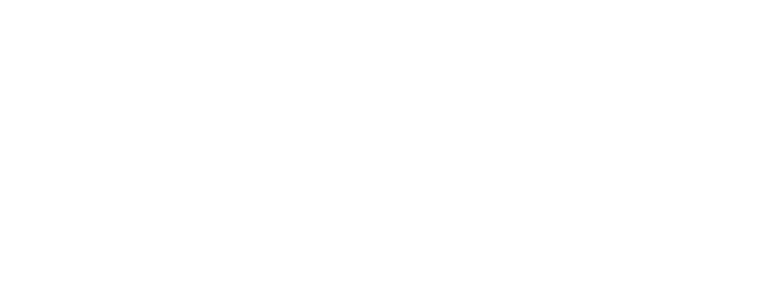
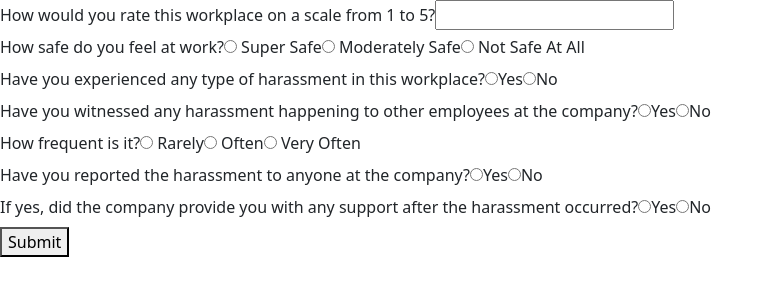
Before and after one commit to Pily01/Soros, a React (Create React App) app in the folder react-project/: page /Soros/form in a window 1280 px wide. Before the commit this address had no page. Shown: the top 300 px of the page, without its empty margins (0-773 px from the left). Built offline with nearby package versions, Linux system fonts and the light colour scheme.

Commit message:
Created a form with firebase upload

```diff
--- a/react-project/package.json
+++ b/react-project/package.json
@@ -15,7 +15,7 @@
     "react": "^18.2.0",
     "react-bootstrap": "^2.7.2",
     "react-dom": "^18.2.0",
-    "react-router-dom": "6",
+    "react-router-dom": "^6.8.2",
     "react-scripts": "5.0.1",
     "sass": "^1.58.3",
     "web-vitals": "^2.1.4"
--- a/react-project/src/App.js
+++ b/react-project/src/App.js
@@ -4,12 +4,14 @@ import './App.css';
 
 import Home from './routes/home/home.component';
 import Company from './components/company/company.component';
+import FormInput from './components/form-input/form-input.component'
 
 const App = () => {
   return (
     <Routes>
       <Route path='/Soros' element={<Home/>}/>
       <Route path='/Soros/companies/:name' element={<Company/>}/>
+      <Route path='/Soros/form' element={<FormInput/>}/>
     </Routes>
 
   );
--- /dev/null
+++ b/react-project/src/components/form-input/form-input.component.jsx
@@ -0,0 +1,110 @@
+import { useState } from "react";
+import {useNavigate} from 'react-router-dom';
+
+
+import { collection, addDoc } from "firebase/firestore";
+import {db} from '../../utils/firebase/firebase.utils';
+
+const FormInput = () => {
+    const navigate = useNavigate();
+//various states for our form inputs
+    const [workPlaceRating, setWorkPlaceRating] = useState('');
+    const [safeAtWork, setSafeAtWork] = useState('');
+    const [experiencedHarass, setExperiencedHarass] = useState(false);
+    const [witnessedHarass, setWitnessedHarass] = useState(false);
+    const [howFrequent, setHowFrequent] = useState('');
+    const [reportedHarass, setReportedHarass] = useState(false);
+    const [companySupport, setCompanySupport] = useState(false);
+
+//method to add data to firestore database
+    const handleSubmit = async (event) => {
+        event.preventDefault();
+
+        try{
+            const docRef = await addDoc(collection(db, "responses"), {
+                rating: workPlaceRating,
+                safe: safeAtWork,
+                experiencedHarassment: experiencedHarass,
+                witnessedHarassment: witnessedHarass,
+                frequency: howFrequent,
+                reportedHarassment: reportedHarass,
+                companySupport: companySupport
+              });
+            console.log("Document written with ID: ", docRef.id);
+
+            navigate('/Soros', {replace: true});
+        }
+        catch(e){
+            console.error("Error adding document: ", e);
+        }
+    }
+
+    return (
+        <div>
+            <form onSubmit={handleSubmit}>
+                <div>
+                <label>How would you rate this workplace on a scale from 1 to 5? </label>
+                <input type="text" value={workPlaceRating} onChange={(e)=>setWorkPlaceRating(e.target.value)}/>
+                </div>
+
+                <div>
+                <label>How safe do you feel at work?</label>
+                <input name="safe" type="radio" value="super safe" checked={safeAtWork === "super safe"}
+                onChange={(e)=>setSafeAtWork(e.target.value)}/> Super Safe
+                <input name="safe" type="radio" value="moderately safe" checked={safeAtWork === "moderately safe"}
+                onChange={(e)=>setSafeAtWork(e.target.value)}/> Moderately Safe
+                <input name="safe" type="radio" value="not safe" checked={safeAtWork === "not safe"}
+                onChange={(e)=>setSafeAtWork(e.target.value)}/> Not Safe At All
+                </div>
+
+                <div>
+                <label>Have you experienced any type of harassment in this workplace?</label>
+                <input type="radio" name="experience" value="Yes" checked={experiencedHarass === "Yes"}
+                onChange={(e)=>setExperiencedHarass(e.target.value)}/>Yes
+                <input type="radio" name="experience" value="No" checked={experiencedHarass === "No"}
+                onChange={(e)=>setExperiencedHarass(e.target.value)}/>No
+                </div>
+
+                <div>
+                <label>Have you witnessed any harassment happening to other employees at the company?</label>
+                <input type="radio" name="witnessed" value="Yes" checked={witnessedHarass === "Yes"}
+                onChange={(e)=>setWitnessedHarass(e.target.value)}/>Yes
+                <input type="radio" name="witnessed" value="No" checked={witnessedHarass === "No"}
+                onChange={(e)=>setWitnessedHarass(e.target.value)}/>No
+                </div>
+
+                <div>
+                <label>How frequent is it?</label>
+                <input name="frequent" type="radio" value="rarely" checked={howFrequent === "rarely"}
+                onChange={(e)=>setHowFrequent(e.target.value)}/> Rarely
+                <input name="frequent" type="radio" value="often" checked={howFrequent === "often"}
+                onChange={(e)=>setHowFrequent(e.target.value)}/> Often
+                <input name="frequent" type="radio" value="very often" checked={howFrequent === "very often"}
+                onChange={(e)=>setHowFrequent(e.target.value)}/> Very Often
+                </div>
+
+                <div>
+                <label>Have you reported the harassment to anyone at the company?</label>
+                <input type="radio" name="reported" value="Yes" checked={reportedHarass === "Yes"}
+                onChange={(e)=>setReportedHarass(e.target.value)}/>Yes
+                <input type="radio" name="reported" value="No" checked={reportedHarass === "No"}
+                onChange={(e)=>setReportedHarass(e.target.value)}/>No
+                </div>
+
+                <div>
+                <label>If yes, did the company provide you with any support after the harassment occurred?</label>
+                <input type="radio" name="support" value="Yes" checked={companySupport === "Yes"}
+                onChange={(e)=>setCompanySupport(e.target.value)}/>Yes
+                <input type="radio" name="support" value="No" checked={companySupport === "No"}
+                onChange={(e)=>setCompanySupport(e.target.value)}/>No
+                </div>
+
+                <button type="submit">Submit</button>
+
+            </form>
+        </div>
+    )
+
+}
+
+export default FormInput;
--- a/react-project/src/routes/home/home.component.jsx
+++ b/react-project/src/routes/home/home.component.jsx
@@ -4,6 +4,7 @@ import SearchBox from '../../components/search/search-box';
 import CardList from '../../components/cardlist/cardlist';
 import NavbarComponent from '../../components/navbar/navbar.component';
 import {useState, useEffect} from 'react';
+import FormInput from "../.././components/form-input/form-input.component";
 
 import {Button, Container, Row} from 'react-bootstrap';
 import 'bootstrap/dist/css/bootstrap.min.css';
--- /dev/null
+++ b/react-project/src/utils/firebase/firebase.utils.js
@@ -0,0 +1,17 @@
+import { initializeApp } from "firebase/app";
+import { getFirestore } from "firebase/firestore";
+
+const firebaseConfig = {
+    apiKey: "AIzaSyA6g9ImgadouwYN-x-HMFJzL41VPXQi-co",
+    authDomain: "soros-web-app.firebaseapp.com",
+    projectId: "soros-web-app",
+    storageBucket: "soros-web-app.appspot.com",
+    messagingSenderId: "688528671264",
+    appId: "1:688528671264:web:ad67f5a96a5c322af5b245",
+    measurementId: "G-5YQER5VY28"
+  };
+
+const app = initializeApp(firebaseConfig);
+// Export firestore database
+// It will be imported into your react app whenever it is needed
+export const db = getFirestore(app);
```
Also changed, not shown: 2 other files (tests, documents, lock files or other folders).
